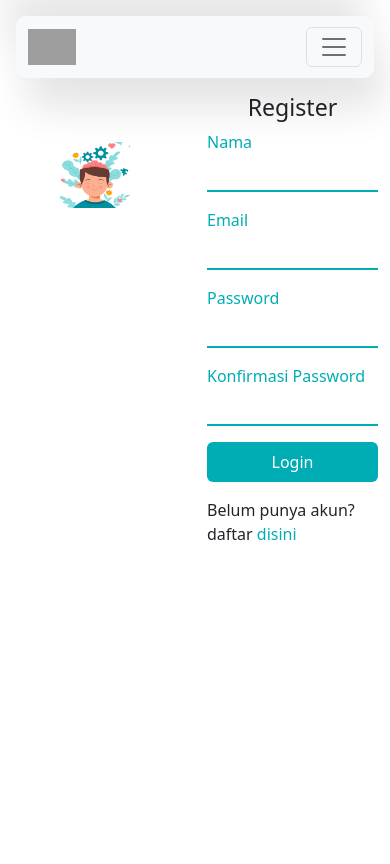
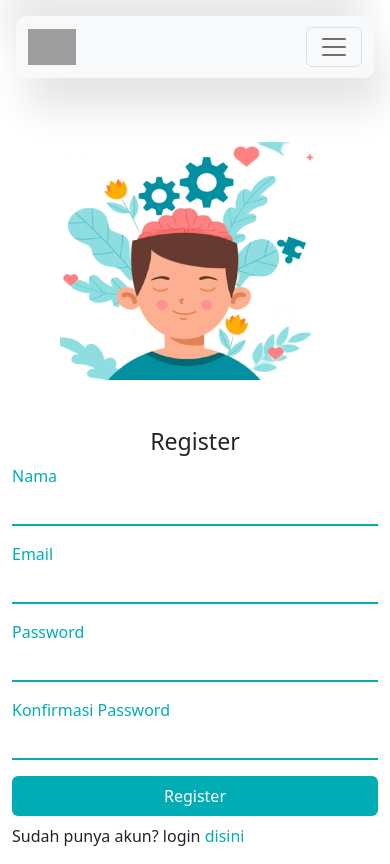
Before and after one commit to diasramadhan/capstone-asikmen, a React (Create React App) app: page / in a window 390 px wide. Built offline with nearby package versions, Linux system fonts and the light colour scheme; grey boxes are pictures that could not be loaded.

Commit message:
Add pages and make component responsive

```diff
--- a/src/App.js
+++ b/src/App.js
@@ -1,10 +1,10 @@
 import React from 'react';
-import LoginInput from './components/LoginInput/LoginInput';
+import LoginPage from './pages/LoginPage';
 import Navbar from './components/Navbar/Navbar';
-import RegisterInput from './components/RegisterInput/RegisterInput';
+import RegisterPage from './pages/RegisterPage';
 
 function App() {
-  const page = [<LoginInput />, <RegisterInput />];
+  const page = [<LoginPage />, <RegisterPage />];
 
   return (
     <>
--- a/src/components/LoginInput/LoginInput.js
+++ b/src/components/LoginInput/LoginInput.js
@@ -19,13 +19,6 @@ function LoginInput() {
   };
 
   return (
-    <div className="container">
-      <div className="row">
-        <div className="col">
-          <img className="img-fluid p-5" src="./img/health-illness.png" alt="ilustrasi kesehatan mental" />
-        </div>
-        <div className="col d-flex flex-column justify-content-center">
-          <h1 className="text-center fs-3">Login</h1>
     <form onSubmit={loginFormHandle}>
       <label className="d-block text-primary" htmlFor="email">
         Email
@@ -35,6 +28,7 @@ function LoginInput() {
           name="email"
           id="email"
           onChange={emailChange}
+          required
         />
       </label>
       <label className="d-block mt-3 text-primary" htmlFor="password">
@@ -45,17 +39,11 @@ function LoginInput() {
           name="password"
           id="password"
           onChange={passwordChange}
+          required
         />
       </label>
       <button className="btn btn-primary p-2 text-white border-0 mt-3 w-100 login-input__btn-login" type="submit">Login</button>
     </form>
-          <p className="mt-3">
-            Belum punya akun? daftar
-            <a className="text-decoration-none text-primary" href="#"> disini</a>
-          </p>
-        </div>
-      </div>
-    </div>
   );
 }
 
--- a/src/components/RegisterInput/RegisterInput.js
+++ b/src/components/RegisterInput/RegisterInput.js
@@ -30,13 +30,6 @@ function RegisterInput() {
   };
 
   return (
-    <div className="container">
-      <div className="row">
-        <div className="col">
-          <img className="img-fluid p-5" src="./img/health-illness.png" alt="ilustrasi kesehatan mental" />
-        </div>
-        <div className="col d-flex flex-column justify-content-center">
-          <h1 className="text-center fs-3">Register</h1>
     <form onSubmit={registerFormHandle}>
       <label className="d-block text-primary" htmlFor="name">
         Nama
@@ -45,6 +38,7 @@ function RegisterInput() {
           type="text"
           id="name"
           onChange={nameChange}
+          required
         />
       </label>
       <label className="d-block mt-3 text-primary" htmlFor="email">
@@ -54,6 +48,7 @@ function RegisterInput() {
           type="email"
           id="email"
           onChange={emailChange}
+          required
         />
       </label>
       <label className="d-block mt-3 text-primary" htmlFor="password">
@@ -63,6 +58,7 @@ function RegisterInput() {
           type="password"
           id="password"
           onChange={passwordChange}
+          required
         />
       </label>
       <label className="d-block mt-3 text-primary" htmlFor="passwordConfirm">
@@ -72,17 +68,11 @@ function RegisterInput() {
           type="password"
           id="passwordConfirm"
           onChange={passwordConfirmChange}
+          required
         />
       </label>
-            <button className="btn btn-primary p-2 text-white border-0 mt-3 w-100 login-input__btn-login" type="submit">Login</button>
+      <button className="btn btn-primary p-2 text-white border-0 mt-3 w-100 login-input__btn-login" type="submit">Register</button>
     </form>
-          <p className="mt-3">
-            Belum punya akun? daftar
-            <a className="text-decoration-none text-primary" href="#"> disini</a>
-          </p>
-        </div>
-      </div>
-    </div>
   );
 }
 
--- /dev/null
+++ b/src/pages/LoginPage.js
@@ -0,0 +1,22 @@
+import React from 'react';
+import LoginInput from '../components/LoginInput/LoginInput';
+
+export default function LoginPage() {
+  return (
+    <article className="container">
+      <div className="row row-cols-1 row-cols-lg-2">
+        <div className="col d-flex flex-column justify-content-center align-items-center">
+          <img className="img-fluid p-5" src="./img/health-illness.png" alt="ilustrasi kesehatan mental" />
+        </div>
+        <div className="col pe-lg-5 d-flex flex-column justify-content-center">
+          <h1 className="text-center fs-3">Login</h1>
+          <LoginInput />
+          <p className="mt-2">
+            Belum punya akun? daftar
+            <a className="text-decoration-none text-primary" href="#"> disini</a>
+          </p>
+        </div>
+      </div>
+    </article>
+  );
+}
--- /dev/null
+++ b/src/pages/RegisterPage.js
@@ -0,0 +1,22 @@
+import React from 'react';
+import RegisterInput from '../components/RegisterInput/RegisterInput';
+
+export default function RegisterPage() {
+  return (
+    <article className="container">
+      <div className="row row-cols-1 row-cols-lg-2">
+        <div className="col d-flex flex-column justify-content-center align-items-center">
+          <img className="img-fluid p-5" src="./img/health-illness.png" alt="ilustrasi kesehatan mental" />
+        </div>
+        <div className="col pe-lg-5 d-flex flex-column justify-content-center">
+          <h1 className="text-center fs-3">Register</h1>
+          <RegisterInput />
+          <p className="mt-2">
+            Sudah punya akun? login
+            <a className="text-decoration-none text-primary" href="#"> disini</a>
+          </p>
+        </div>
+      </div>
+    </article>
+  );
+}
```
Lines whose indentation alone changed are shown as unchanged.
